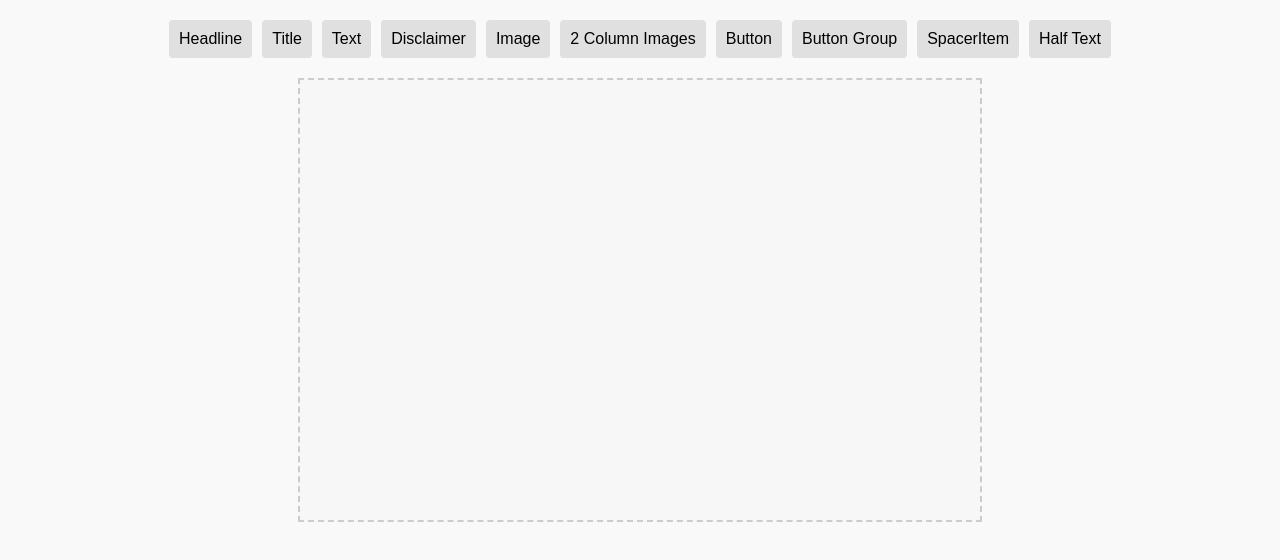
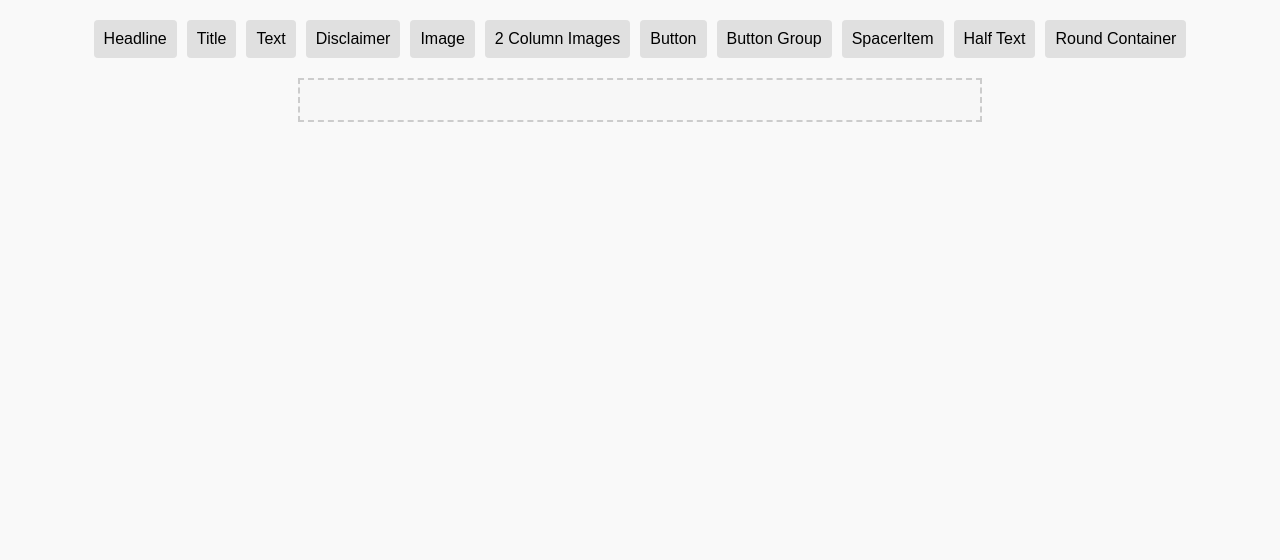
Before and after one commit to am-20/react-email-editor, a React (Create React App) app: page / in a window 1280 px wide. Shown: the top 560 px of the page. Built offline with nearby package versions, Linux system fonts and the light colour scheme.

Commit message:
round container added

```diff
--- a/src/components/Canvas.js
+++ b/src/components/Canvas.js
@@ -2,44 +2,60 @@ import { useDrop } from 'react-dnd';
 import { useState, useCallback } from 'react';
 import { v4 as uuidv4 } from 'uuid';
 import { ItemTypes } from './ItemTypes';
-// import ELEMENT_REGISTRY from './ElementRegistry';
+import ELEMENTS from './ElementRegistry';
 
 import CanvasItem from './CanvasItem';
 
 const Canvas = () => {
   const [items, setItems] = useState([]);
 
-  /* drop new elements from the sidebar */
+  /* ---------------- DROP zone (root) ---------------- */
   const [, drop] = useDrop({
     accept: ItemTypes.ELEMENT,
-    drop: (draggedItem) => {
-      if ('id' in draggedItem) return;
+    drop: (dragged, monitor) => {
+      if (monitor.didDrop()) return; // inner container handled it
 
-      const { type } = draggedItem;
-      if (!type) return; // safety
+      // Moving FROM a container ➜ root
+      if ('id' in dragged) {
+        if (dragged.parentId !== 'root') {
+          dragged.removeSelf();
+          setItems((prev) => [
+            ...prev,
+            {
+              id: dragged.id,
+              type: dragged.type,
+              backgroundColor: dragged.backgroundColor,
+            },
+          ]);
+        }
+        return;
+      }
 
+      // From sidebar ➜ root
       setItems((prev) => [
         ...prev,
-        { id: uuidv4(), type, backgroundColor: '#ffffff' },
+        {
+          id: uuidv4(),
+          type: dragged.type,
+          backgroundColor: '#ffffff',
+        },
       ]);
     },
   });
 
-  /* reorder ------------------------------------------------------------- */
-  const moveItem = useCallback((dragId, hoverIndex) => {
+  /* ---------------- helpers ---------------- */
+  const moveItem = useCallback((dragId, hoverIdx) => {
     setItems((prev) => {
-      const fromIndex = prev.findIndex((it) => it.id === dragId);
-      if (fromIndex === -1 || hoverIndex < 0 || hoverIndex >= prev.length)
+      const fromIdx = prev.findIndex((it) => it.id === dragId);
+      if (fromIdx === -1 || hoverIdx < 0 || hoverIdx >= prev.length)
         return prev;
-
       const next = [...prev];
-      const [removed] = next.splice(fromIndex, 1);
-      next.splice(hoverIndex, 0, removed);
+      const [removed] = next.splice(fromIdx, 1);
+      next.splice(hoverIdx, 0, removed);
       return next;
     });
   }, []);
 
-  /* small helpers */
   const patchItem = useCallback(
     (id, patch) =>
       setItems((prev) =>
@@ -52,13 +68,12 @@ const Canvas = () => {
     []
   );
 
-  /* render -------------------------------------------------------------- */
+  /* ---------------- render ---------------- */
   return (
     <div
       ref={drop}
       style={{
         width: 640,
-        minHeight: 400,
         margin: '0 auto',
         border: '2px dashed #ccc',
         padding: 20,
@@ -70,6 +85,7 @@ const Canvas = () => {
           id={it.id}
           index={idx}
           type={it.type}
+          parentId='root' // NEW
           backgroundColor={it.backgroundColor}
           moveItem={moveItem}
           updateItem={patchItem}
--- a/src/components/CanvasItem.js
+++ b/src/components/CanvasItem.js
@@ -1,17 +1,15 @@
 import { useRef, memo } from 'react';
 import { useDrag, useDrop } from 'react-dnd';
 import { ItemTypes } from './ItemTypes';
-import ELEMENT_REGISTRY from './ElementRegistry';
+import ELEMENTS from './ElementRegistry';
 
-/* fallback so React never crashes even if a type is missing */
-const UnknownElement = () => (
-  <div style={{ color: 'red', fontStyle: 'italic' }}>Unknown element type</div>
-);
+const Unknown = () => <div style={{ color: 'red' }}>Unknown element</div>;
 
 const CanvasItem = ({
   id,
   index,
   type,
+  parentId = 'root', // NEW
   backgroundColor,
   moveItem,
   updateItem,
@@ -19,18 +17,25 @@ const CanvasItem = ({
 }) => {
   const ref = useRef(null);
 
-  /* drag ---------------------------------------------------------------- */
+  /* ---------------- DRAG ---------------- */
   const [{ isDragging }, drag] = useDrag({
     type: ItemTypes.ELEMENT,
-    item: { id, index },
-    collect: (monitor) => ({ isDragging: monitor.isDragging() }),
+    item: {
+      id,
+      type,
+      parentId,
+      backgroundColor,
+      removeSelf: () => onDelete(id), // NEW
+    },
+    collect: (m) => ({ isDragging: m.isDragging() }),
   });
 
-  /* drop (for re‑ordering) --------------------------------------------- */
+  /* -------------- DROP (re‑order) -------------- */
   const [, drop] = useDrop({
     accept: ItemTypes.ELEMENT,
     hover: (dragItem) => {
       if (!ref.current || dragItem.id === id) return;
+      if (dragItem.parentId !== parentId) return; // only reorder within same parent
       moveItem(dragItem.id, index);
       dragItem.index = index;
     },
@@ -38,10 +43,8 @@ const CanvasItem = ({
 
   drag(drop(ref));
 
-  /* resolve the real element on every render */
-  const Element = ELEMENT_REGISTRY[type] || UnknownElement;
+  const Element = ELEMENTS[type] || Unknown;
 
-  /* render -------------------------------------------------------------- */
   return (
     <div
       ref={ref}
@@ -54,7 +57,7 @@ const CanvasItem = ({
         opacity: isDragging ? 0.5 : 1,
         cursor: 'move',
       }}>
-      {/* mini‑toolbar */}
+      {/* --- mini toolbar --- */}
       <div
         style={{
           position: 'absolute',
@@ -62,7 +65,6 @@ const CanvasItem = ({
           right: 6,
           display: 'flex',
           gap: 6,
-          alignItems: 'center',
         }}>
         <input
           type='color'
@@ -76,7 +78,6 @@ const CanvasItem = ({
             border: 'none',
             background: 'transparent',
             fontSize: 18,
-            lineHeight: 1,
             cursor: 'pointer',
           }}>
           ×
@@ -88,5 +89,4 @@ const CanvasItem = ({
   );
 };
 
-/* memo avoids unnecessary re‑renders during drag‑over churn */
 export default memo(CanvasItem);
--- a/src/components/ElementRegistry.js
+++ b/src/components/ElementRegistry.js
@@ -8,6 +8,7 @@ import ButtonItem from './Elements/ButtonItem';
 import SpacerItem from './Elements/SpacerItem';
 import ButtonGroup from './Elements/ButtonGroup';
 import HalfTextItem from './Elements/HalfTextItem';
+import RoundContainer from './Elements/RoundContainer';
 
 /**
  * Central map: sidebar “type” ➜ actual React component.
@@ -24,6 +25,7 @@ const ELEMENT_REGISTRY = {
   'two-column': TwoColumnImages,
   'button-group': ButtonGroup,
   'half-text': HalfTextItem,
+  'round-container': RoundContainer,
 };
 
 export default ELEMENT_REGISTRY;
--- /dev/null
+++ b/src/components/Elements/RoundContainer.js
@@ -0,0 +1,176 @@
+import { useState, useCallback, useRef } from 'react';
+import { useDrop } from 'react-dnd';
+import { v4 as uuidv4 } from 'uuid';
+
+import { ItemTypes } from '../ItemTypes';
+import CanvasItem from '../CanvasItem';
+
+export default function RoundContainer() {
+  /* unique id so children know their parent */
+  const containerId = useRef(uuidv4()).current;
+
+  /* children ------------------------------------------------------- */
+  const [items, setItems] = useState([]);
+
+  /* style ---------------------------------------------------------- */
+  const [bg, setBg] = useState('#ffffff');
+  const [rad, setRad] = useState(24);
+  const [w, setW] = useState(570);
+  const [bWid, setBWid] = useState(3);
+  const [bCol, setBCol] = useState('#ffffff');
+  const [bType, setBType] = useState('solid');
+
+  /* ---------------- DROP zone (inner) ---------------- */
+  const [, drop] = useDrop({
+    accept: ItemTypes.ELEMENT,
+    drop: (dragged, monitor) => {
+      if (monitor.didDrop()) return; // sub‑container handled
+
+      // Moving FROM another parent ➜ this container
+      if ('id' in dragged) {
+        if (dragged.parentId !== containerId) {
+          dragged.removeSelf();
+          setItems((prev) => [
+            ...prev,
+            {
+              id: dragged.id,
+              type: dragged.type,
+              backgroundColor: dragged.backgroundColor,
+            },
+          ]);
+        }
+        return;
+      }
+
+      // From sidebar ➜ this container
+      setItems((prev) => [
+        ...prev,
+        {
+          id: uuidv4(),
+          type: dragged.type,
+          backgroundColor: '#ffffff',
+        },
+      ]);
+    },
+  });
+
+  /* ---------------- helpers ---------------- */
+  const moveItem = useCallback((dragId, hoverIdx) => {
+    setItems((prev) => {
+      const fromIdx = prev.findIndex((it) => it.id === dragId);
+      if (fromIdx === -1 || hoverIdx < 0 || hoverIdx >= prev.length)
+        return prev;
+      const next = [...prev];
+      const [removed] = next.splice(fromIdx, 1);
+      next.splice(hoverIdx, 0, removed);
+      return next;
+    });
+  }, []);
+
+  const patchItem = useCallback(
+    (id, patch) =>
+      setItems((prev) =>
+        prev.map((it) => (it.id === id ? { ...it, ...patch } : it))
+      ),
+    []
+  );
+  const deleteItem = useCallback(
+    (id) => setItems((prev) => prev.filter((it) => it.id !== id)),
+    []
+  );
+
+  /* ---------------- render ---------------- */
+  return (
+    <div style={{ textAlign: 'center' }}>
+      <div
+        ref={drop}
+        style={{
+          width: w,
+          margin: '0 auto',
+          borderRadius: rad,
+          border: `${bWid}px ${bType} ${bCol}`,
+          background: bg,
+          padding: 16,
+        }}>
+        {items.map((it, idx) => (
+          <CanvasItem
+            key={it.id}
+            id={it.id}
+            index={idx}
+            type={it.type}
+            parentId={containerId} // NEW
+            backgroundColor={it.backgroundColor}
+            moveItem={moveItem}
+            updateItem={patchItem}
+            onDelete={deleteItem}
+          />
+        ))}
+
+        {items.length === 0 && (
+          <div style={{ fontSize: 12, color: '#888' }}>Drop elements here…</div>
+        )}
+      </div>
+
+      {/* style controls */}
+      <div
+        style={{
+          marginTop: 12,
+          fontSize: 12,
+          borderTop: '1px solid #eee',
+          paddingTop: 8,
+        }}>
+        <label style={{ marginRight: 12 }}>
+          Background&nbsp;
+          <input
+            type='color'
+            value={bg}
+            onChange={(e) => setBg(e.target.value)}
+          />
+        </label>
+        <label style={{ marginRight: 12 }}>
+          Radius&nbsp;
+          <input
+            type='number'
+            value={rad}
+            onChange={(e) => setRad(+e.target.value || 0)}
+            style={{ width: 60 }}
+          />
+           px
+        </label>
+        <label style={{ marginRight: 12 }}>
+          Width&nbsp;
+          <input
+            type='number'
+            value={w}
+            onChange={(e) => setW(+e.target.value || 0)}
+            style={{ width: 80 }}
+          />
+           px
+        </label>
+        <label style={{ marginRight: 4 }}>
+          Border&nbsp;
+          <input
+            type='number'
+            value={bWid}
+            onChange={(e) => setBWid(+e.target.value || 0)}
+            style={{ width: 50 }}
+          />
+           px
+        </label>
+        <input
+          type='color'
+          value={bCol}
+          onChange={(e) => setBCol(e.target.value)}
+        />
+        <label style={{ marginLeft: 16 }}>
+          Border Type&nbsp;
+          <select value={bType} onChange={(e) => setBType(e.target.value)}>
+            <option value='solid'>Solid</option>
+            <option value='dashed'>Dashed</option>
+            <option value='dotted'>Dotted</option>
+          </select>
+        </label>
+      </div>
+    </div>
+  );
+}
--- a/src/components/Sidebar.js
+++ b/src/components/Sidebar.js
@@ -12,5 +12,6 @@ export const Sidebar = () => (
     <DraggableItem type='button-group' label='Button Group' />
     <DraggableItem type='spacer' label='SpacerItem' />
     <DraggableItem type='half-text' label='Half Text' />
+    <DraggableItem type='round-container' label='Round Container' />
   </div>
 );
```
